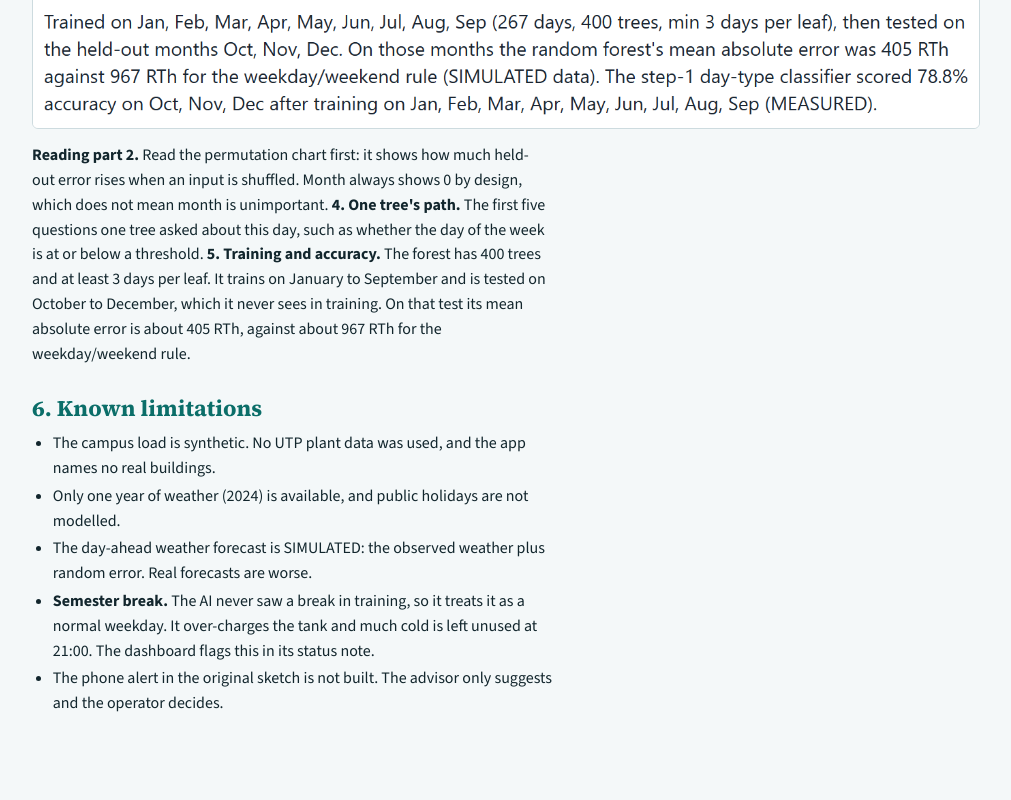
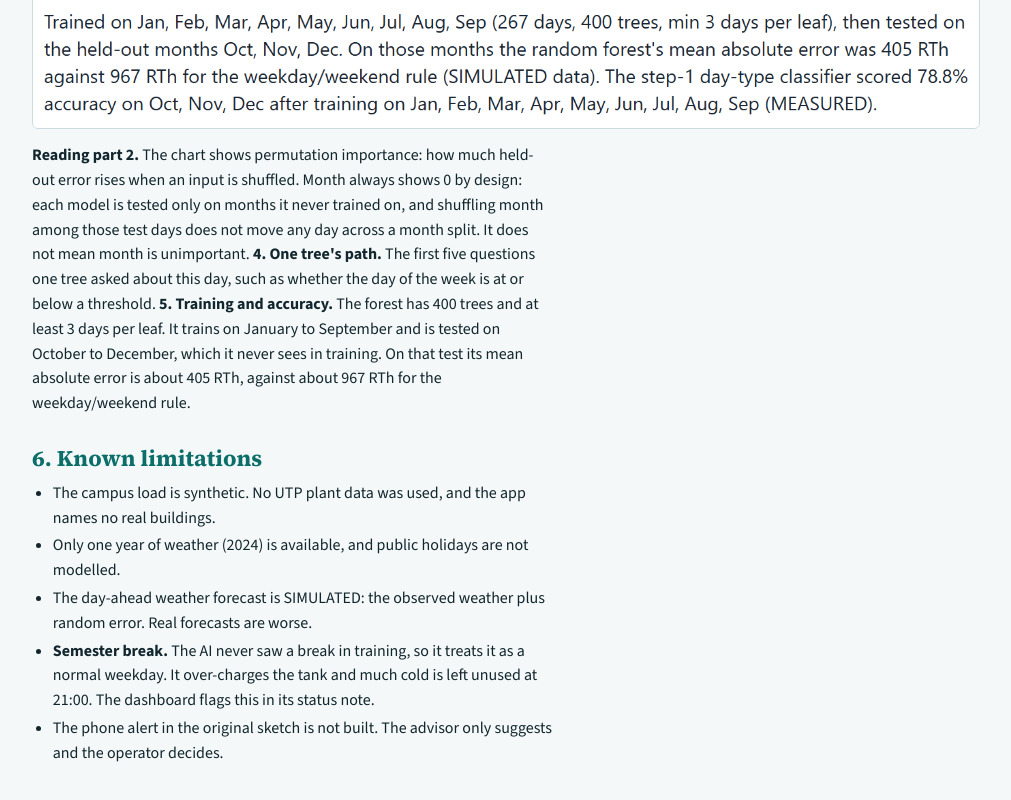
Before and after one commit to WolffeyX/Smart-Cooling-Advisor, a plain HTML site: page docs/guide/user_guide.html in a window 1280 px wide. Shown: the part 8250-9050 px from the top of the page, without its empty margins (134-1145 px from the left). Before the commit the page ends 9024 px from the top, so only its background shows below. Drawn offline with nearby package versions, Linux system fonts and the light colour scheme.

Commit message:
Guide: correct month-zero reason and permutation wording
Co-Authored-By: Claude Opus 5.5 <noreply@anthropic.com>

```diff
--- a/docs/guide/user_guide.html
+++ b/docs/guide/user_guide.html
@@ -273,7 +273,7 @@ playwright install chromium   # optional</pre></li>
 <figure>
   <img src="img/g_rf_path.png" alt="Parts 4 and 5 of the explainer: one tree's first five questions and the training paragraph">
 </figure>
-<p><strong>Reading part 2.</strong> Read the permutation chart first: it shows how much held-out error rises when an input is shuffled. Month always shows 0 by design, which does not mean month is unimportant. <strong>4. One tree's path.</strong> The first five questions one tree asked about this day, such as whether the day of the week is at or below a threshold. <strong>5. Training and accuracy.</strong> The forest has 400 trees and at least 3 days per leaf. It trains on January to September and is tested on October to December, which it never sees in training. On that test its mean absolute error is about 405 RTh, against about 967 RTh for the weekday/weekend rule.</p>
+<p><strong>Reading part 2.</strong> The chart shows permutation importance: how much held-out error rises when an input is shuffled. Month always shows 0 by design: each model is tested only on months it never trained on, and shuffling month among those test days does not move any day across a month split. It does not mean month is unimportant. <strong>4. One tree's path.</strong> The first five questions one tree asked about this day, such as whether the day of the week is at or below a threshold. <strong>5. Training and accuracy.</strong> The forest has 400 trees and at least 3 days per leaf. It trains on January to September and is tested on October to December, which it never sees in training. On that test its mean absolute error is about 405 RTh, against about 967 RTh for the weekday/weekend rule.</p>
 </section>
 
 <section>
```
Also changed, not shown: 1 other file.
